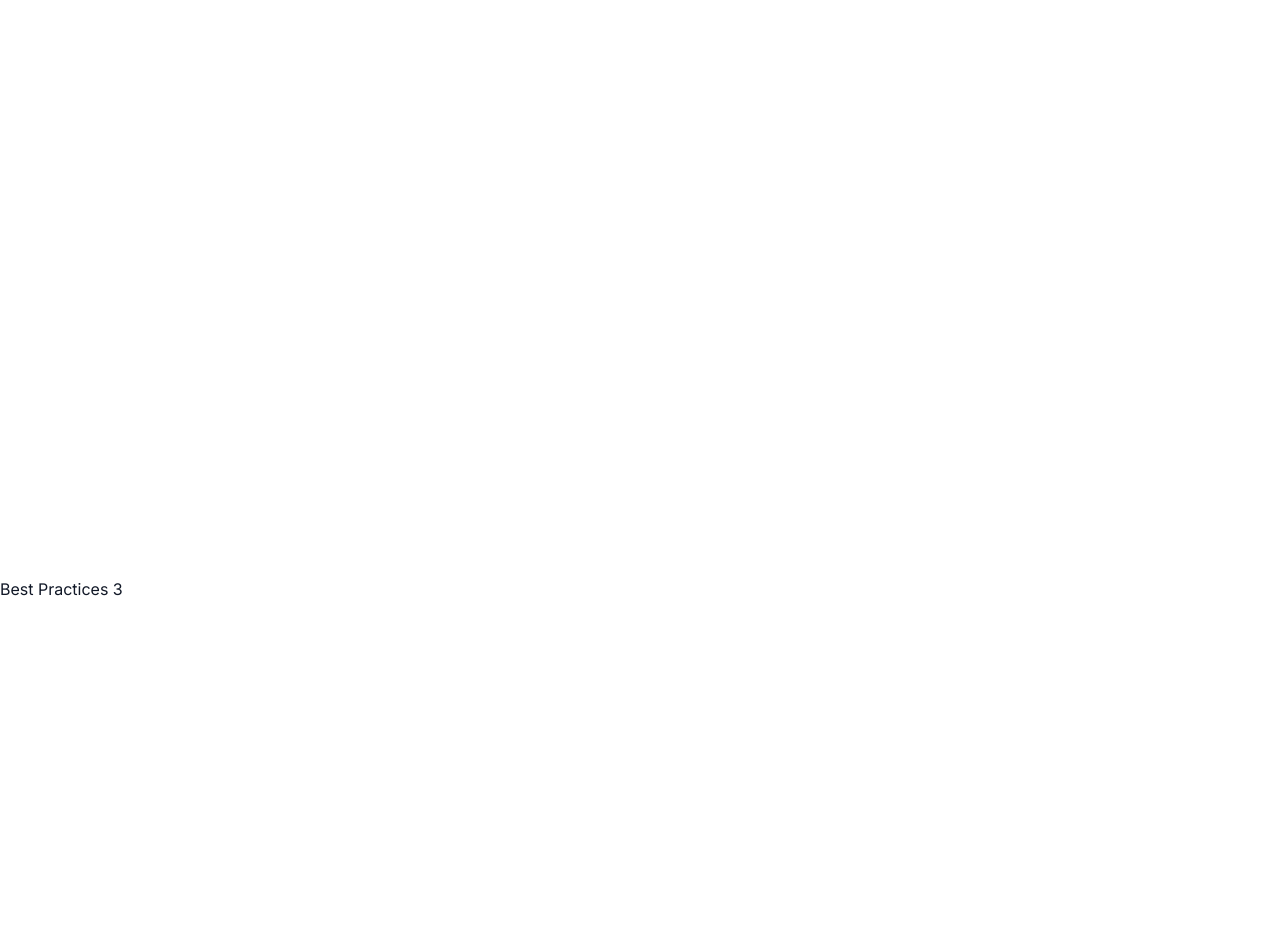
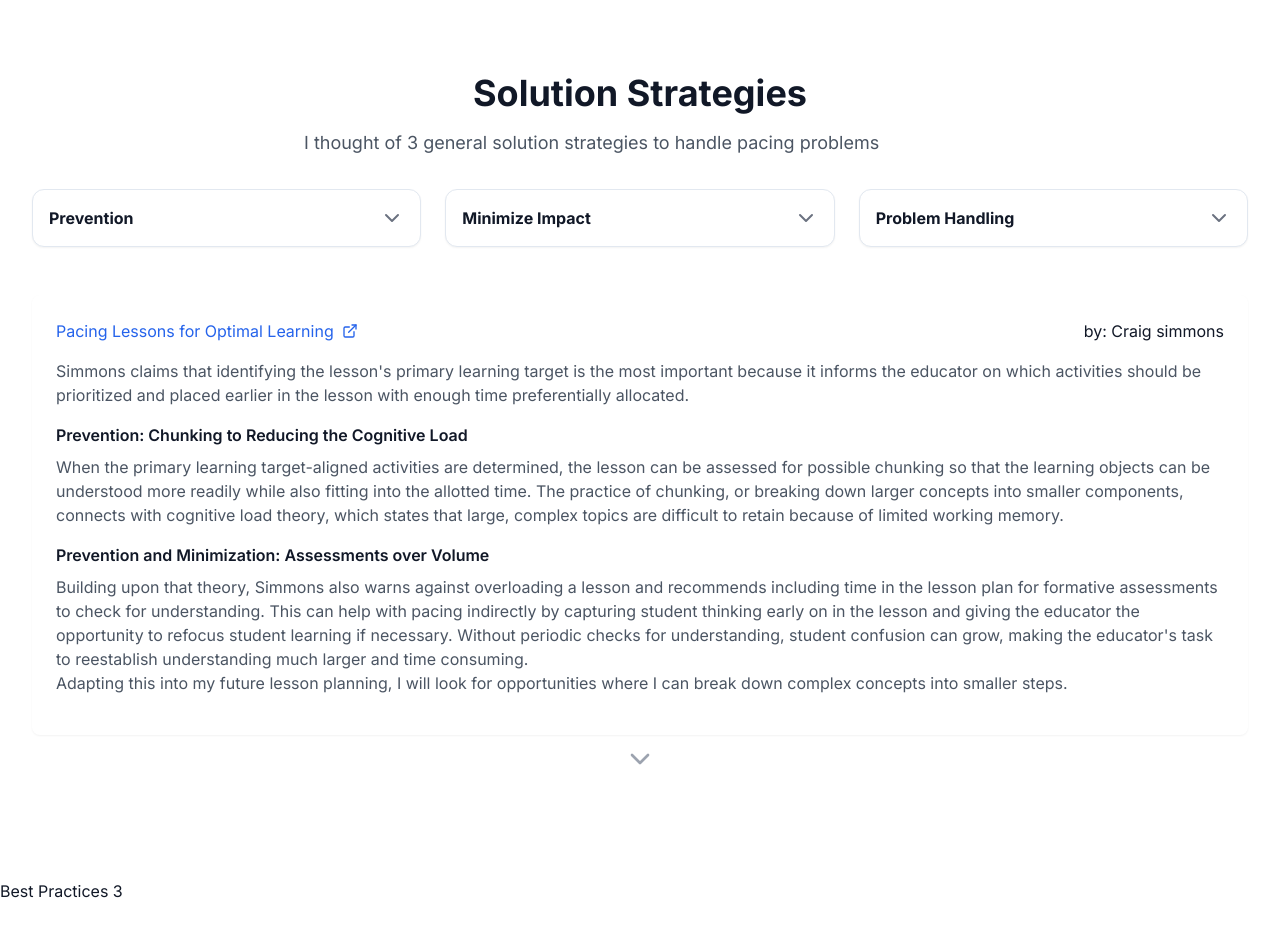
Before and after one commit to dencee/strategy-toolkit, a Nuxt app: page / in a window 1280 px wide. Shown: the part 2060-2997 px from the top of the page. Built offline with nearby package versions, Linux system fonts and the light colour scheme.

Commit message:
resources finished

```diff
--- /dev/null
+++ b/app/components/StrategyCard.vue
@@ -0,0 +1,30 @@
+<script setup>
+import { ref } from 'vue'
+
+defineProps({
+  title: {
+    type: String,
+    required: true
+  }
+})
+
+const isOpen = ref(false)
+</script>
+
+<template>
+  <div
+    class="bg-white dark:bg-slate-800 rounded-xl shadow-sm border border-slate-200 dark:border-slate-700 overflow-hidden transition-all duration-300 hover:shadow-md h-fit">
+    <button @click="isOpen = !isOpen" class="w-full flex items-center justify-between p-4 text-left focus:outline-none">
+      <h3 class="text-x2 font-bold text-gray-900 dark:text-white">{{ title }}</h3>
+      <svg xmlns="http://www.w3.org/2000/svg" width="24" height="24" viewBox="0 0 24 24" fill="none"
+        stroke="currentColor" stroke-width="2" stroke-linecap="round" stroke-linejoin="round"
+        class="transform transition-transform duration-300 text-gray-500 dark:text-gray-400 flex-shrink-0 ml-4"
+        :class="{ 'rotate-180': isOpen }">
+        <path d="m6 9 6 6 6-6" />
+      </svg>
+    </button>
+    <div v-show="isOpen" class="px-6 pb-6 text-gray-600 dark:text-gray-300">
+      <slot />
+    </div>
+  </div>
+</template>
--- a/app/view/Resources.vue
+++ b/app/view/Resources.vue
@@ -3,37 +3,94 @@
 </script>
 
 <template>
-  <section id="resources">
-    <div>Resources</div>
+  <section id="resources" class="section-padding bg-white dark:bg-dark-900">
+    <div class="container-max">
+      <div class="text-center pb-8" style="opacity: 1; transform: none;">
+        <h2 class="text-3xl sm:text-4xl font-bold text-gray-900 dark:text-white mb-4">Solution Strategies</h2>
+        <p class="text-justify text-lg text-gray-600 dark:text-gray-300 max-w-2xl mx-auto">
+          I thought of 3 general solution strategies to handle pacing problems
+        </p>
+      </div>
+      <div class="grid grid-cols-1 md:grid-cols-3 gap-6 mb-12">
+        <StrategyCard title="Prevention">
+          <p>Modify lesson plan</p>
+          <ul class="list-disc list-inside pl-6 -indent-6">
+            <li>Reduce lesson volume</li>
+            <li>Reorganize lesson</li>
+            <li>Improve lesson quality</li>
+          </ul>
+        </StrategyCard>
+        <StrategyCard title="Minimize Impact">
+          <p>Front-load lessons</p>
+          <ul class="list-disc list-inside pl-6 -indent-6">
+            <li>Most important things first</li>
+            <li>Less important things last</li>
+          </ul>
+        </StrategyCard>
+        <StrategyCard title="Problem Handling">
+          <p>Modify lesson delivery</p>
+          <ul class="list-disc list-inside pl-6 -indent-6">
+            <li>Set/Use a timer</li>
+            <li>Continuation threshold</li>
+          </ul>
+        </StrategyCard>
+      </div>
 
-
-          <br>
-      <br>
-    <br>
-<br>
-<br>
-<br>
-<br>
-<br></br>
-      <br>
-      <br>
-    <br>
-<br>
-<br>
-<br>
-<br>
-<br></br>
-      <br>
-      <br>
-    <br>
-<br>
-<br>
-<br>
-<br>
-<br></br>
+      <div class="space-y-8">
+        <div class="bg-white dark:bg-dark-700 rounded-lg p-6 shadow-sm hover:shadow-md transition-shadow"
+          style="opacity: 1; transform: none;">
+          <div class="flex flex-col lg:flex-row lg:items-center lg:justify-between mb-4">
+            <a href="https://www.ascd.org/el/articles/pacing-lessons-for-optimal-learning" target="_blank"
+              class="text-blue-600 dark:text-blue-400 hover:underline inline-flex items-center gap-2">
+              <span>Pacing Lessons for Optimal Learning</span>
+              <svg xmlns="http://www.w3.org/2000/svg" width="16" height="16" viewBox="0 0 24 24" fill="none"
+                stroke="currentColor" stroke-width="2" stroke-linecap="round" stroke-linejoin="round"
+                class="lucide lucide-external-link">
+                <path d="M18 13v6a2 2 0 0 1-2 2H5a2 2 0 0 1-2-2V8a2 2 0 0 1 2-2h6" />
+                <polyline points="15 3 21 3 21 9" />
+                <line x1="10" y1="14" x2="21" y2="3" />
+              </svg>
+            </a>
+            <p>by: Craig simmons</p>
+          </div>
+          <div class="text-gray-600 dark:text-gray-300 mb-4">
+            <p>Simmons claims that identifying the lesson's primary learning target is the most important because it
+              informs
+              the educator on which activities should be prioritized and placed earlier in the lesson with enough time
+              preferentially allocated.
+            </p>
+            <h4 class="font-semibold text-gray-900 dark:text-white mt-4 mb-2">Prevention: Chunking to Reducing the
+              Cognitive Load</h4>
+            <p>
+              When the primary learning target-aligned activities are determined, the lesson can
+              be assessed for possible chunking so that the learning objects can be understood more readily while also
+              fitting into the allotted time. The practice of chunking, or breaking down larger concepts into smaller
+              components, connects with cognitive load theory, which states that large, complex topics are difficult to
+              retain because of limited working memory.
+            </p>
+            <h4 class="font-semibold text-gray-900 dark:text-white mt-4 mb-2">Prevention and Minimization: Assessments over Volume</h4>
+            <p>
+              Building upon that theory, Simmons also warns against overloading a
+              lesson and recommends including time in the lesson plan for formative assessments to check for
+              understanding.
+              This can help with pacing indirectly by capturing student thinking early on in the lesson and giving the
+              educator the opportunity to refocus student learning if necessary. Without periodic checks for
+              understanding,
+              student confusion can grow, making the educator's task to reestablish understanding much larger and time
+              consuming.
+            </p>
+            <p>
+              Adapting this into my future lesson planning, I will look for opportunities where I can break down
+              complex concepts into smaller steps.
+            </p>
+          </div>
+        </div>
+      </div>
+      <div class="flex justify-center pt-4">
+        <ScrollDownButton target="#best-practices" />
+      </div>
+    </div>
   </section>
 </template>
 
-<style lang="scss" scoped>
-
-</style>
+<style lang="scss" scoped></style>
```
Also changed, not shown: app/assets/images/off-pace.png (added).
